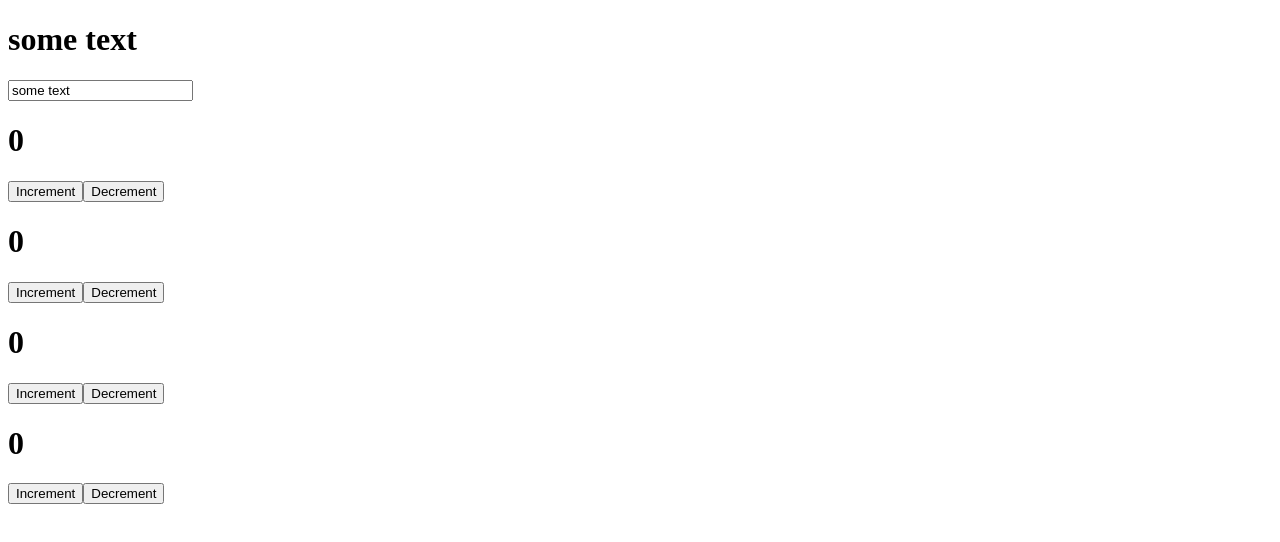
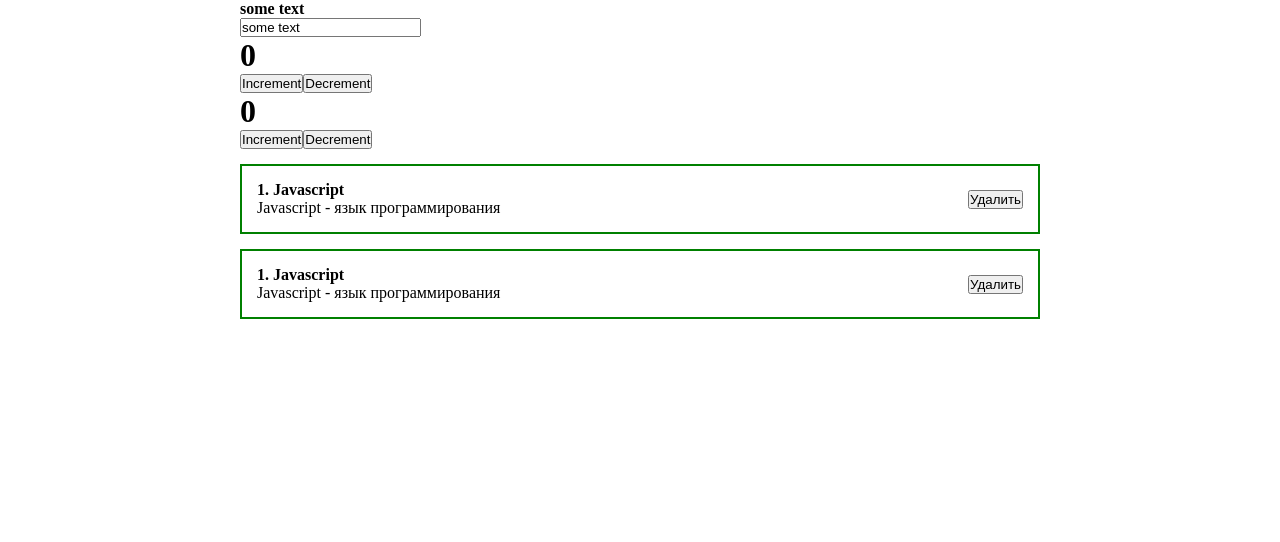
Before and after one commit to dmitry92ahv/learnReact, a React (Create React App) app in the folder my-app/: page / in a window 1280 px wide. Shown: the top 542 px of the page. Built offline with nearby package versions, Linux system fonts and the light colour scheme.

Commit message:
new component and add styles

```diff
--- a/my-app/src/App.js
+++ b/my-app/src/App.js
@@ -1,6 +1,8 @@
 import React, {useState} from "react";
 import ClassCounter from "./components/ClassCounter";
 import Counter from "./components/Counter";
+import PostItem from "./components/PostItem";
+import "./styles/App.css";
 
 function App() {
 
@@ -11,20 +13,20 @@
   return (
     <div className="App">
 
-        <h1>{value}</h1>
+        <h4>{value}</h4>
         <input value={value}
           onChange={event => setValue(event.target.value)}
         ></input>
 
         <Counter/>
 
-        <Counter/>
-
-        <Counter/>
-
         <ClassCounter/>
 
+        <PostItem/>
+        <PostItem/>
     </div>
+
+
   );
 }
 
--- /dev/null
+++ b/my-app/src/components/PostItem.jsx
@@ -0,0 +1,20 @@
+import React from "react";
+
+const PostItem =() =>{
+    return(
+    <div className="post">
+        <div className="post__content">
+          <strong>1. Javascript</strong>
+          <div>
+            Javascript - язык программирования
+          </div>
+
+        </div>
+        <div className="post__btns">
+            <button>Удалить</button>
+        </div>
+    </div>
+    );
+}
+
+export default PostItem;
--- /dev/null
+++ b/my-app/src/styles/App.css
@@ -0,0 +1,23 @@
+* {
+    margin: 0;
+    padding: 0;
+    box-sizing: border-box;
+}
+
+#root {
+    display: flex;
+    justify-content: center;
+}
+
+.App{
+    width: 800px;
+}
+
+.post{
+    display: flex;
+    padding: 15px;
+    border: 2px solid green;
+    margin-top: 15px;
+    justify-content: space-between;
+    align-items: center;
+}
```
Also changed, not shown: 2 other files (tests, documents, lock files or other folders).
